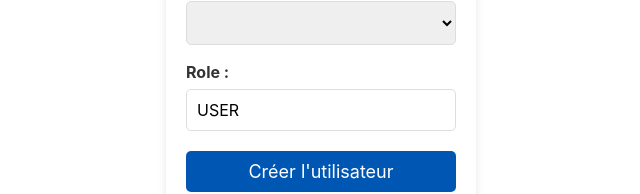
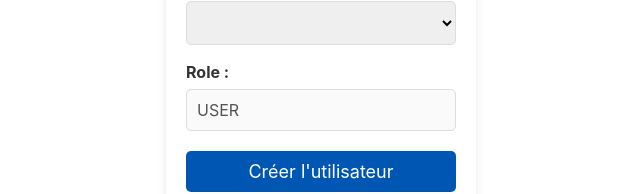
Before and after one commit to Greenwind974/QualiteLogiciel-AMAMKR-, a Vue app: page /signup-user in a window 1280 px wide. Shown: the part 546-740 px from the top of the page, without its empty margins (319-959 px from the left). Built offline with nearby package versions, Linux system fonts and the light colour scheme; no server answers.

Commit message:
Correction Role

```diff
--- a/src/components/SignupUserPage.vue
+++ b/src/components/SignupUserPage.vue
@@ -41,8 +41,12 @@
         </div>
         <div class="form-group">
           <label for="role">Role :</label>
-          <input type="text" id="role" v-model="role" required />
+          <input type="text" id="role" v-model="role" value="USER" disabled />
         </div>
+<!--        <div class="form-group">-->
+<!--          <label for="role">Role :</label>-->
+<!--          <input type="text" id="role" v-model="role" required />-->
+<!--        </div>-->
         <button type="submit" class="btn-submit">Créer l'utilisateur</button>
       </form>
     </div>
@@ -70,6 +74,7 @@ export default {
           firstName: this.firstName,
           lastName: this.lastName,
           department: this.department,
+          role: this.role,
         });
         const { uid } = userCredential.user;
         await addOrUpdateUser(uid, this.email, {
```
